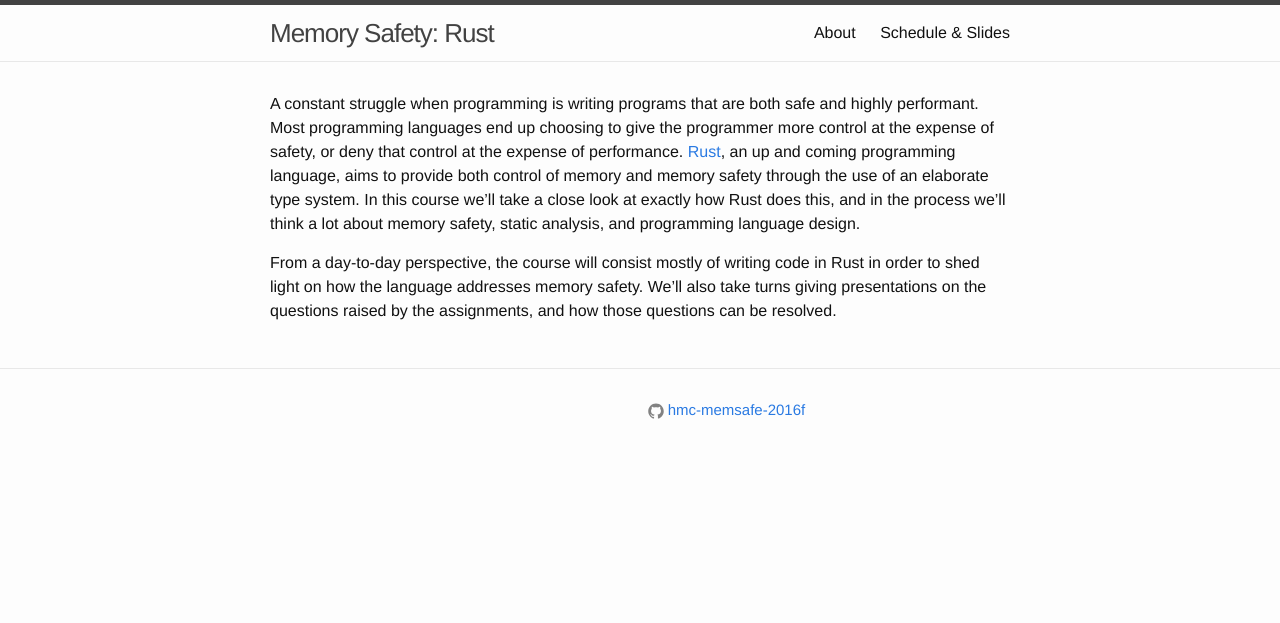
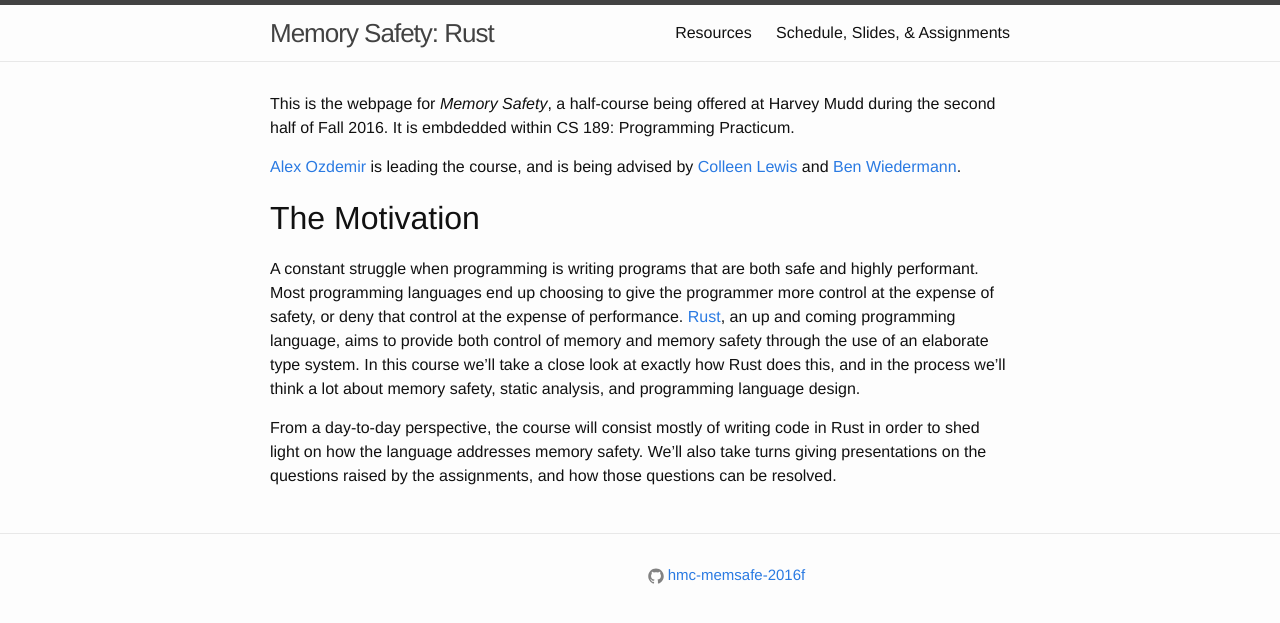
Before and after one commit to hmc-memsafe-2016f/hmc-memsafe-2016f.github.io, a Jekyll site: the page built from index.md, in a window 1280 px wide. Shown: the top 623 px of the page. Built offline with Jekyll 4.4.1, drawn with Linux system fonts in a browser that asks for light colours.

Commit message:
Resources

```diff
--- a/index.md
+++ b/index.md
@@ -1,6 +1,15 @@
 ---
 layout: default
 ---
+
+This is the webpage for *Memory Safety*, a half-course being offered at Harvey
+Mudd during the second half of Fall 2016. It is embdedded within CS 189:
+Programming Practicum.
+
+[Alex Ozdemir][aozdemir] is leading the course, and is being advised by [Colleen
+Lewis][colleen] and [Ben Wiedermann][ben].
+
+# The Motivation
 
 A constant struggle when programming is writing programs that are both safe and
 highly performant. Most programming languages end up choosing to give the
@@ -17,3 +26,6 @@ We'll also take turns giving presentations on the questions raised by the
 assignments, and how those questions can be resolved.
 
 [rust-lang]: https://www.rust-lang.org
+[aozdemir]: https://alex-ozdemir.github.io/
+[ben]: https://www.cs.hmc.edu/~benw/
+[colleen]: https://www.cs.hmc.edu/~lewis/
--- a/schedule.md
+++ b/schedule.md
@@ -1,6 +1,6 @@
 ---
 layout: page
-title: Schedule & Slides
+title: Schedule, Slides, & Assignments
 permalink: /schedule/
 ---
 
```
Also changed, not shown: about.md (deleted, +0 -15 lines), resources.md (added, +37 -0 lines).
